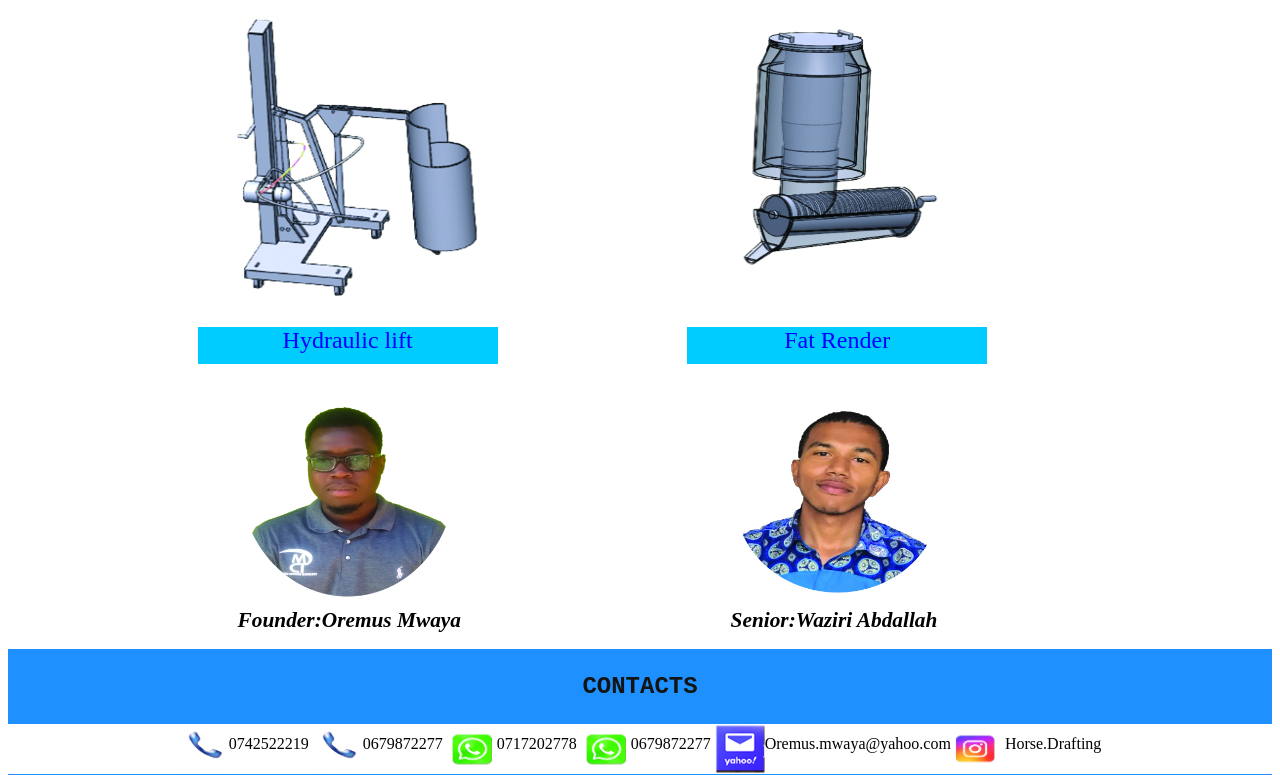
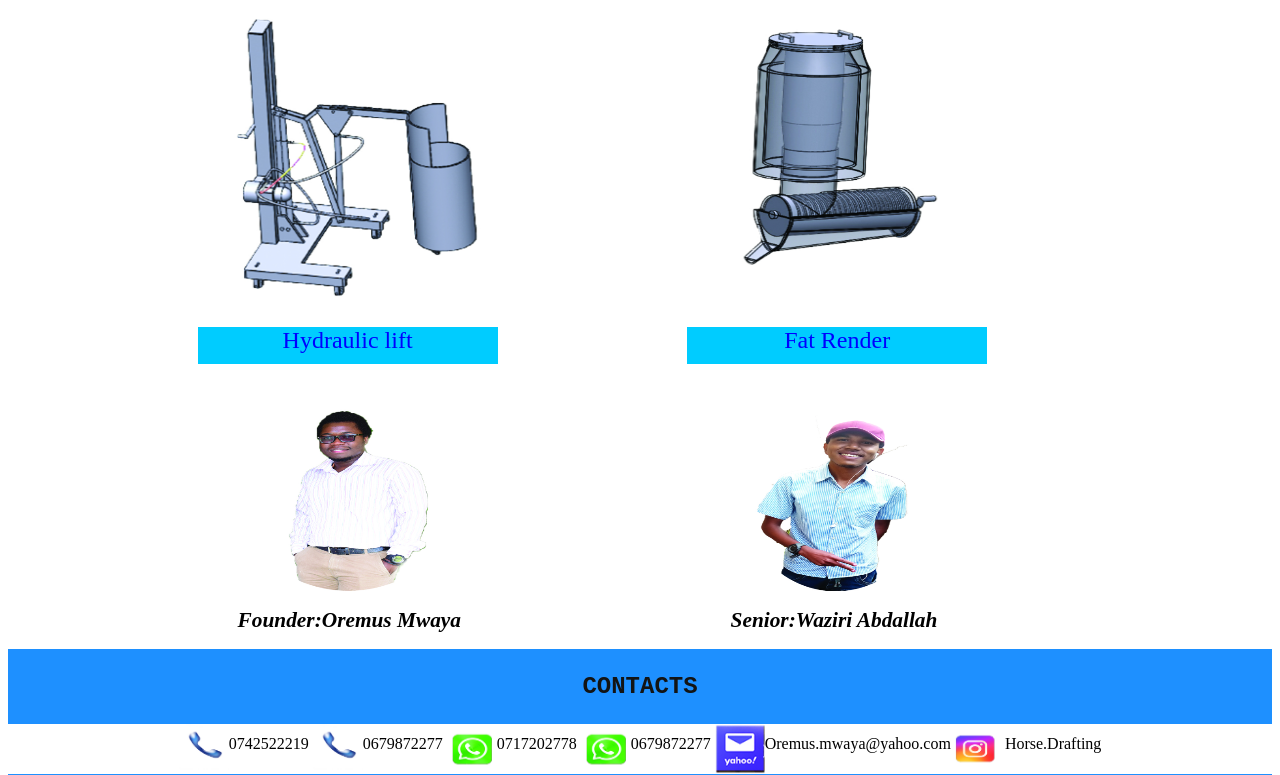
Before and after one commit to Pettybourgeois/Horse_project, a Django app: page / in a window 1280 px wide. Shown: the part 141-916 px from the top of the page. Run offline with Django 3.2, Linux system fonts and the light colour scheme.

Commit message:
new photo

```diff
--- a/templates/pages/index.html
+++ b/templates/pages/index.html
@@ -18,13 +18,13 @@
    <section class="manajor">
     <div class="r_list">
           <figure>
-            <img src="{% static 'image/HORSE 2.jpg' %}" alt="founder" width="200"
+            <img src="{% static 'image/mwaya-1.jpg' %}" alt="founder" width="200"
             height="200" > <figcaption> Founder:Oremus Mwaya </figcaption>
           </figure>
        </div>
        <div class="r_list">
            <figure>
-             <img src="{% static 'image/horse.jpg' %}" alt="Senior" width="200"
+             <img src="{% static 'image/wizzy-1.jpg' %}" alt="Senior" width="200"
               height="200">  <figcaption> Senior:Waziri Abdallah </figcaption>
            </figure>
     </div>
```
